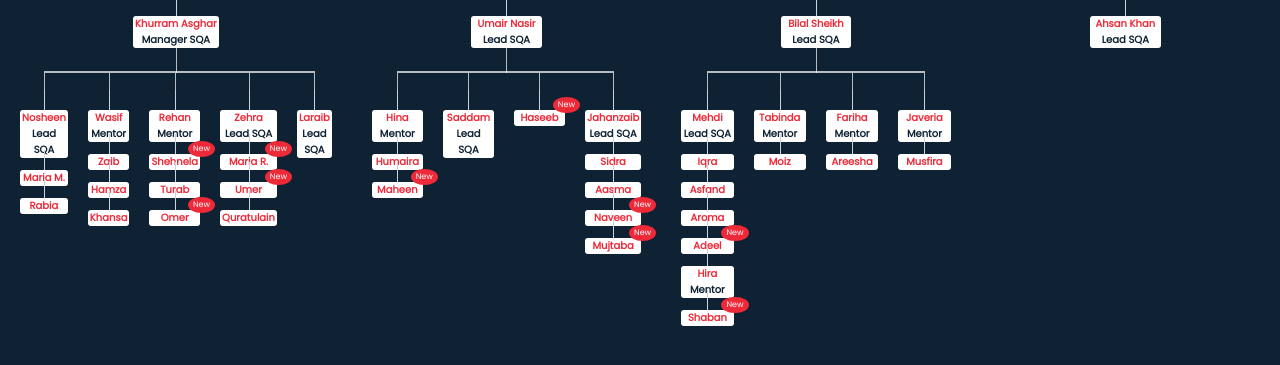
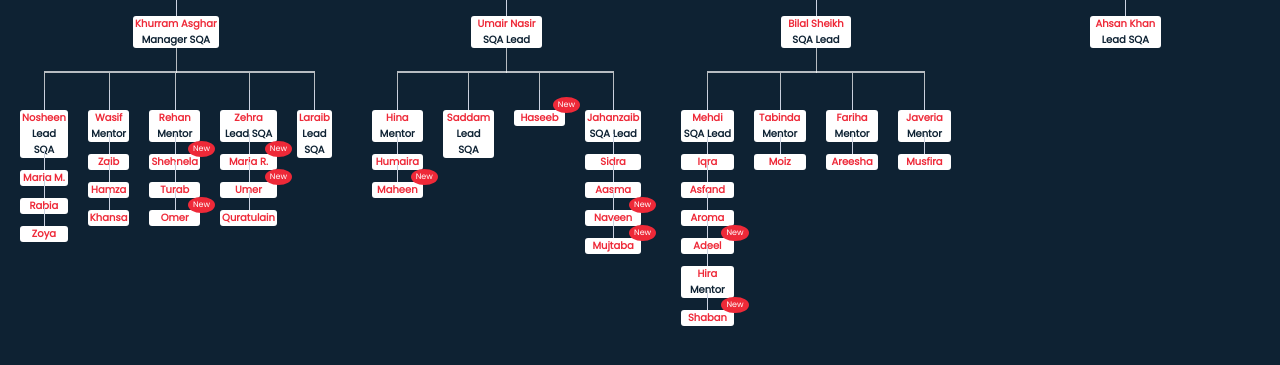
Before and after one commit to rehan1112/QA-HUB, a website: page index.html in a window 1280 px wide. Shown: the part 387-752 px from the top of the page. Drawn offline with Linux system fonts and the light colour scheme.

Commit message:
Update index.html

```diff
--- a/index.html
+++ b/index.html
@@ -71,6 +71,9 @@
                                                 Rabia
                                             </p>
 
+											<p class="name">
+                                                Zoya
+                                            </p>
 
                                         </div>
 
@@ -180,7 +183,7 @@
                                     <div class="person">
                                         <img src="https://drive.google.com/uc?id=183MjoDKMBi7Pj78kB7QzZNCXo6VbrkAd" alt="">
                                         <p class="name">
-                                            Umair Nasir <br> <b> Lead SQA </b>
+                                            Umair Nasir <br> <b> SQA Lead </b>
                                         </p>
                                     </div>
                                 </div>
@@ -237,7 +240,7 @@
                                         <div class="person">
 
                                             <p class="name">
-                                                Jahanzaib <b> Lead SQA</b>
+                                                Jahanzaib <b> SQA Lead</b>
                                             </p>
 
 											<p class="name">
@@ -275,7 +278,7 @@
                                     <div class="person">
                                         <img src="https://drive.google.com/uc?id=1glTLldQfWbtSV9bfzJ0dLkyxeqhYoGX5" alt="">
                                         <p class="name">
-                                            Bilal Sheikh <br> <b> Lead SQA </b>
+                                            Bilal Sheikh <br> <b> SQA Lead </b>
                                         </p>
                                     </div>
                                 </div>
@@ -286,7 +289,7 @@
                                         <div class="person">
 
                                             <p class="name">
-                                                Mehdi <b> Lead SQA</b>
+                                                Mehdi <br> <b> SQA Lead</b>
                                             </p>
 
 											<p class="name">
```
